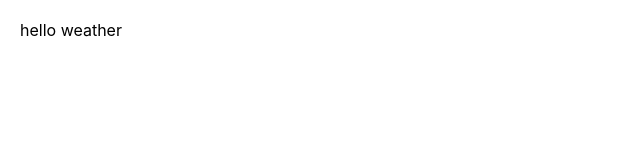
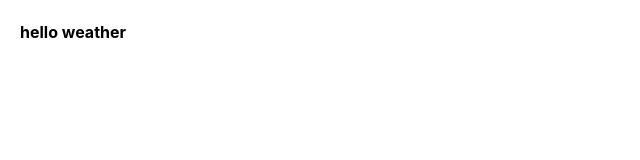
Before and after one commit to Dev-ShinY/study_weather, a React (Create React App) app: page / in a window 1280 px wide. Shown: the top 160 px of the page, without its empty margins (0-640 px from the left). Built offline with nearby package versions, Linux system fonts and the light colour scheme.

Commit message:
:package: Add tailwind css

```diff
--- a/public/index.html
+++ b/public/index.html
@@ -1,14 +1,12 @@
 <!DOCTYPE html>
 <html lang="en">
+
 <head>
   <meta charset="utf-8" />
   <link rel="icon" href="%PUBLIC_URL%/favicon.ico" />
   <meta name="viewport" content="width=device-width, initial-scale=1" />
   <meta name="theme-color" content="#000000" />
-    <meta
-      name="description"
-      content="Web site created using create-react-app"
-    />
+  <meta name="description" content="Web site created using create-react-app" />
   <link rel="apple-touch-icon" href="%PUBLIC_URL%/logo192.png" />
   <!--
       manifest.json provides metadata used when your web app is installed on a
@@ -24,8 +22,9 @@
       work correctly both with client-side routing and a non-root public URL.
       Learn how to configure a non-root public URL by running `npm run build`.
     -->
-    <title>React App</title>
+  <title>Today Weather</title>
 </head>
+
 <body>
   <noscript>You need to enable JavaScript to run this app.</noscript>
   <div id="root"></div>
@@ -40,4 +39,5 @@
       To create a production bundle, use `npm run build` or `yarn build`.
     -->
 </body>
+
 </html>
--- a/src/App.css
+++ /dev/null
@@ -1,3 +0,0 @@
-.App {
-  padding: 20px;
-}
--- a/src/App.js
+++ /dev/null
@@ -1,7 +0,0 @@
-import "./App.css";
-
-function App() {
-  return <div className="App">hello weather</div>;
-}
-
-export default App;
--- /dev/null
+++ b/src/App.tsx
@@ -0,0 +1,9 @@
+import "./styles/App.css";
+import clsx from "clsx";
+import React from "react";
+
+function App() {
+  return <div className={clsx("p-5", "font-bold")}>hello weather</div>;
+}
+
+export default App;
--- /dev/null
+++ b/src/styles/App.css
@@ -0,0 +1,3 @@
+@tailwind base;
+@tailwind components;
+@tailwind utilities;
--- /dev/null
+++ b/tailwind.config.js
@@ -0,0 +1,8 @@
+/** @type {import('tailwindcss').Config} */
+module.exports = {
+  content: ["./src/**/*.{js,jsx,ts,tsx}"],
+  theme: {
+    extend: {},
+  },
+  plugins: [],
+};
```
Also changed, not shown: package.json (+7 -0 lines), src/index.js (+6 -6 lines), 1 other file (tests, documents, lock files or other folders). Lines whose indentation alone changed are shown as unchanged.
